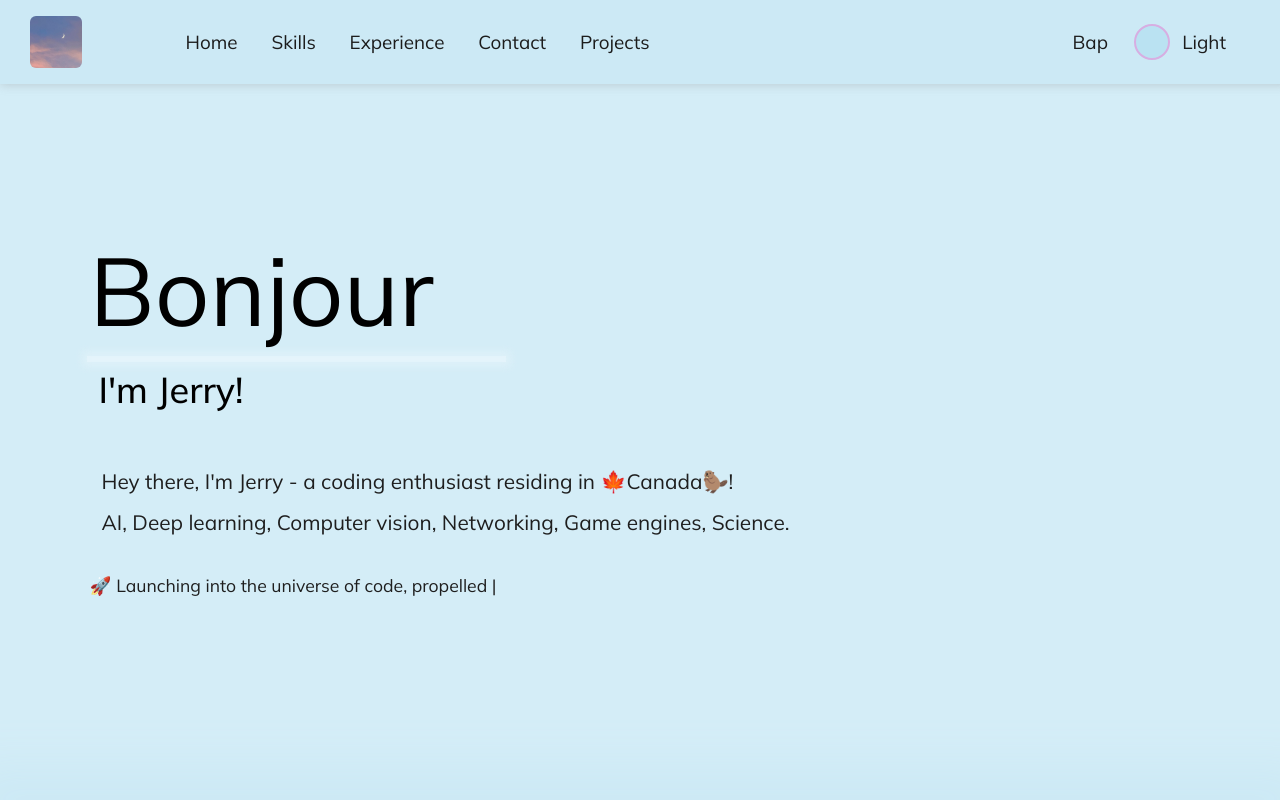
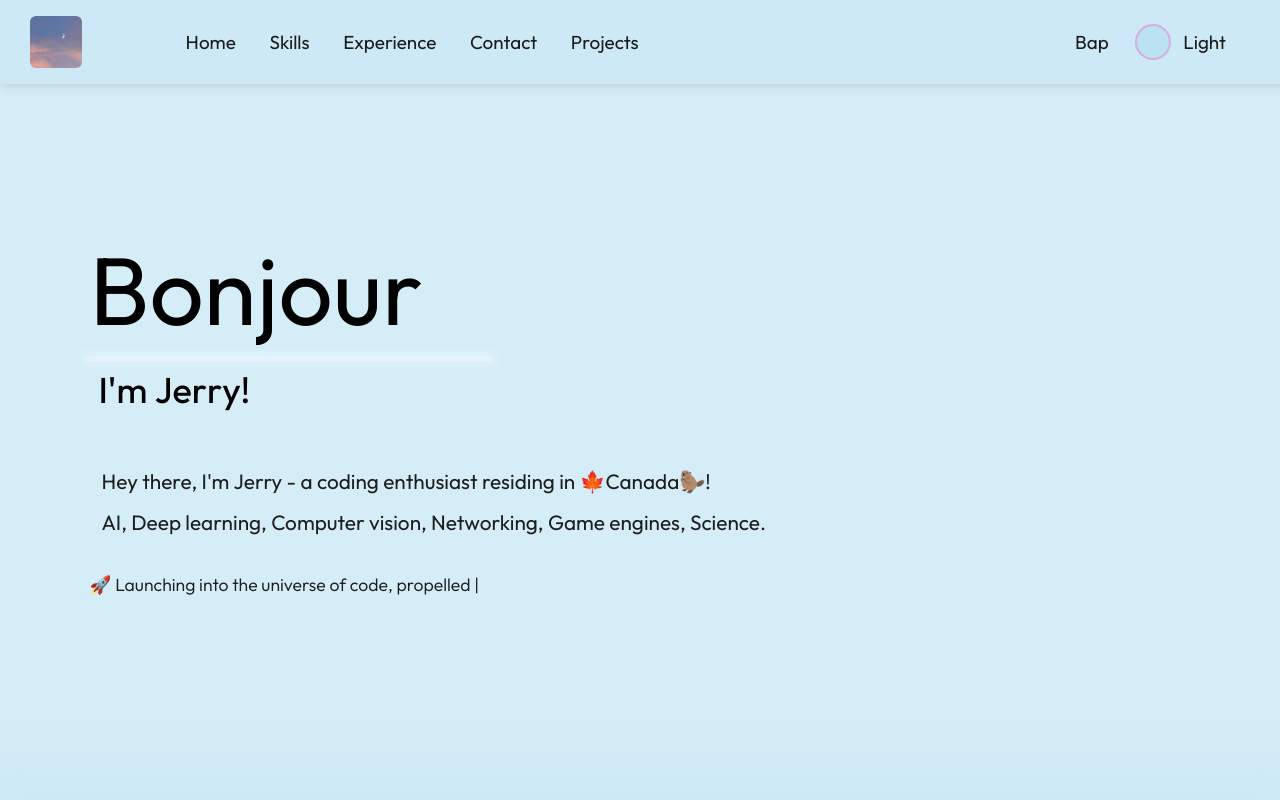
Before and after one commit to jerryxfu/jerrydev, a React (Vite) app: page / in a window 1280 px wide. Shown: the top 800 px of the page. Built offline with nearby package versions, Linux system fonts and the light colour scheme.

Commit message:
change font and update vite

```diff
--- a/index.html
+++ b/index.html
@@ -10,9 +10,7 @@
 
     <link rel="preconnect" href="https://fonts.googleapis.com">
     <link rel="preconnect" href="https://fonts.gstatic.com" crossorigin>
-    <link
-        href="https://fonts.googleapis.com/css2?family=Inter:ital,opsz,wght@0,14..32,100..900;1,14..32,100..900&family=Mulish:ital,wght@0,200..1000;1,200..1000&display=swap"
-        rel="stylesheet">
+    <link href="https://fonts.googleapis.com/css2?family=Outfit:wght@100..900&display=swap" rel="stylesheet">
 </head>
 <body>
 <div id="root"></div>
--- a/package.json
+++ b/package.json
@@ -35,6 +35,6 @@
         "@vitejs/plugin-react": "^4.3.4",
         "eslint": "^9.18.0",
         "typescript": "^5.7.3",
-        "vite": "^6.0.7"
+        "vite": "^6.0.11"
     }
 }
--- a/src/index.scss
+++ b/src/index.scss
@@ -1,5 +1,7 @@
 :root {
-    font-family: "Mulish", "Inter", "system-ui", "sans-serif";
+    font-family: "Outfit", "sans-serif", "system-ui";
+    font-style: normal;
+    font-optical-sizing: auto;
     line-height: 1.5;
     font-weight: 400;
     background-color: var(--bg-c);
@@ -102,7 +104,7 @@ p, h1, h2, h3, h4, h5, h6 {
 .p-text {
     font-size: 1.10rem;
     line-height: 1.5;
-    font-weight: 400;
+    font-weight: 350;
 
     color: var(--text-lt-c);
 }
@@ -111,6 +113,7 @@ p, h1, h2, h3, h4, h5, h6 {
     font-size: 1.18rem;
     line-height: 1.5;
     margin: 0;
+    font-weight: 400;
 
     color: var(--text-c);
 }
```
Also changed, not shown: 1 other file (tests, documents, lock files or other folders).
